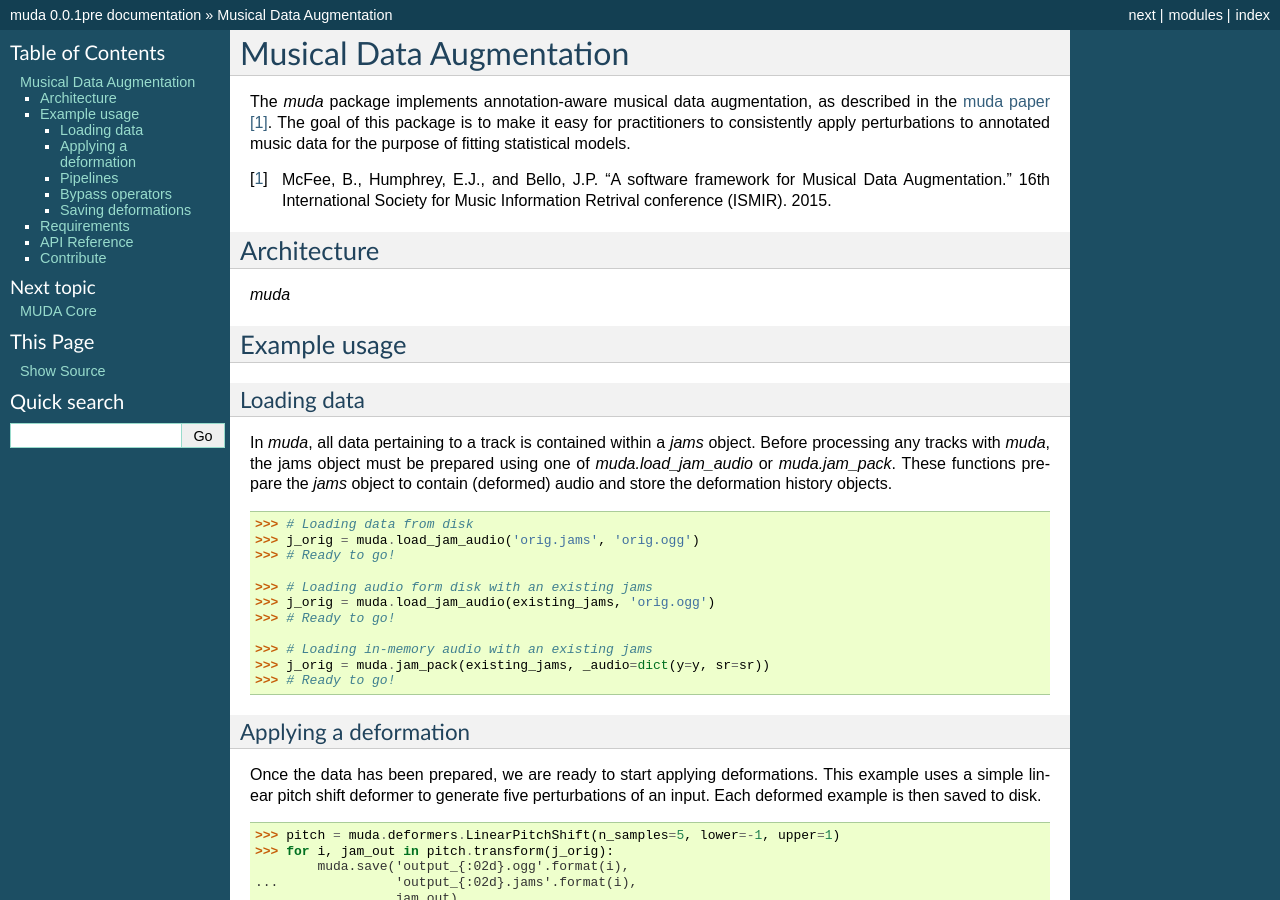
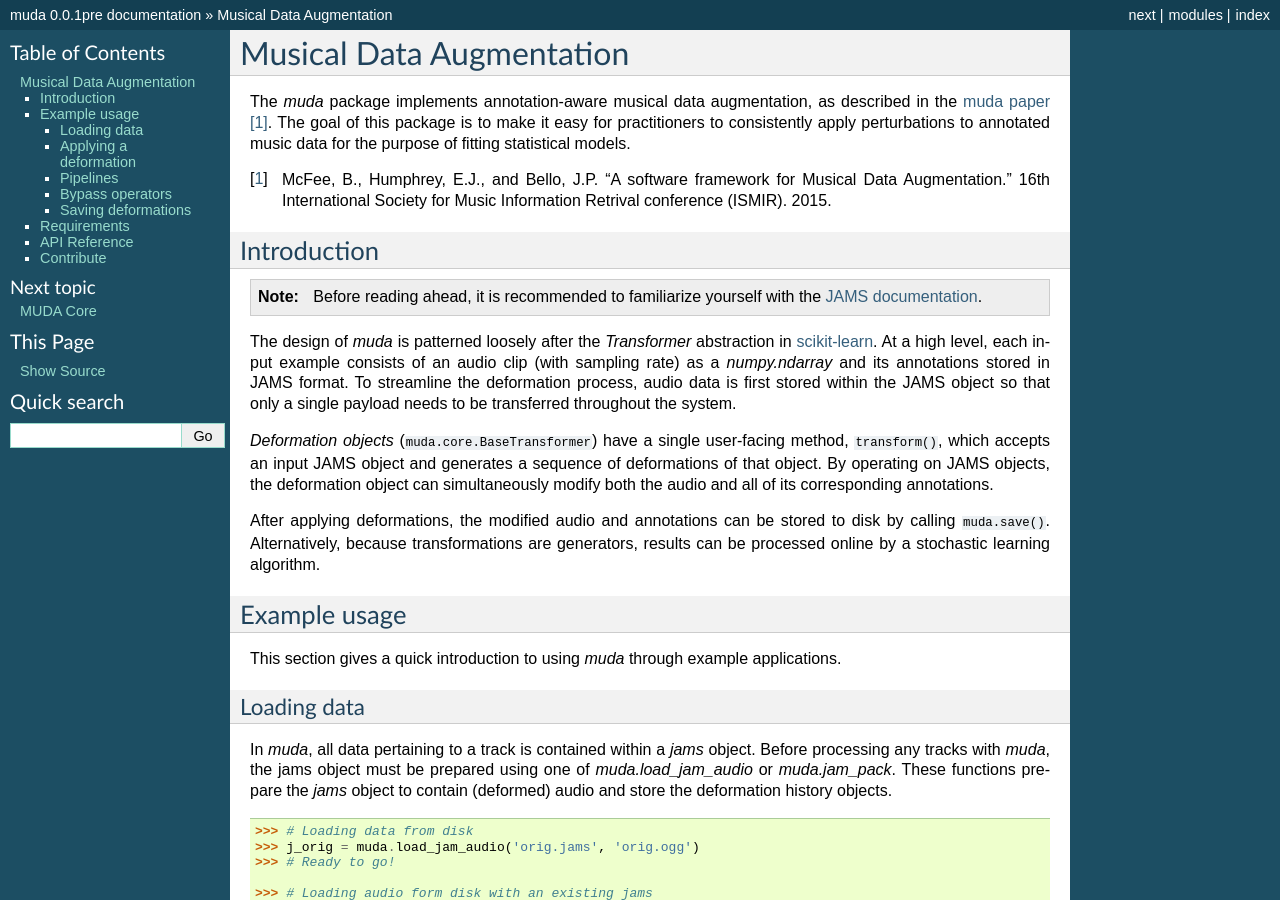
Before and after one commit to bmcfee/muda, a Sphinx documentation site: the page built from docs/index.rst, in a window 1280 px wide and 900 px high. Built offline with Sphinx 7.4.7, drawn with Linux system fonts in a browser that asks for light colours.

Commit message:
expanding documentation

```diff
--- a/docs/index.rst
+++ b/docs/index.rst
@@ -12,14 +12,27 @@ perturbations to annotated music data for the purpose of fitting statistical mod
     2015.
 
 
-Architecture
+Introduction
 ------------
+.. note:: Before reading ahead, it is recommended to familiarize yourself with the `JAMS documentation <http://pythonhosted.org/jams/>`_.
 
-`muda`
+The design of `muda` is patterned loosely after the `Transformer` abstraction in `scikit-learn <http://scikit-learn.org/stable/>`_.
+At a high level, each input example consists of an audio clip (with sampling rate) as a `numpy.ndarray` and its annotations stored
+in JAMS format.  To streamline the deformation process, audio data is first stored within the JAMS object so that only a single payload
+needs to be transferred throughout the system.
+
+*Deformation objects* (``muda.core.BaseTransformer``) have a single user-facing method, ``transform()``,
+which accepts an input JAMS object and generates a sequence of deformations of that object.
+By operating on JAMS objects, the deformation object can simultaneously modify both the audio and all
+of its corresponding annotations.
+
+After applying deformations, the modified audio and annotations can be stored to disk by calling ``muda.save()``.
+Alternatively, because transformations are generators, results can be processed online by a stochastic learning algorithm.
 
 
 Example usage
 -------------
+This section gives a quick introduction to using `muda` through example applications.
 
 Loading data
 ^^^^^^^^^^^^
```
